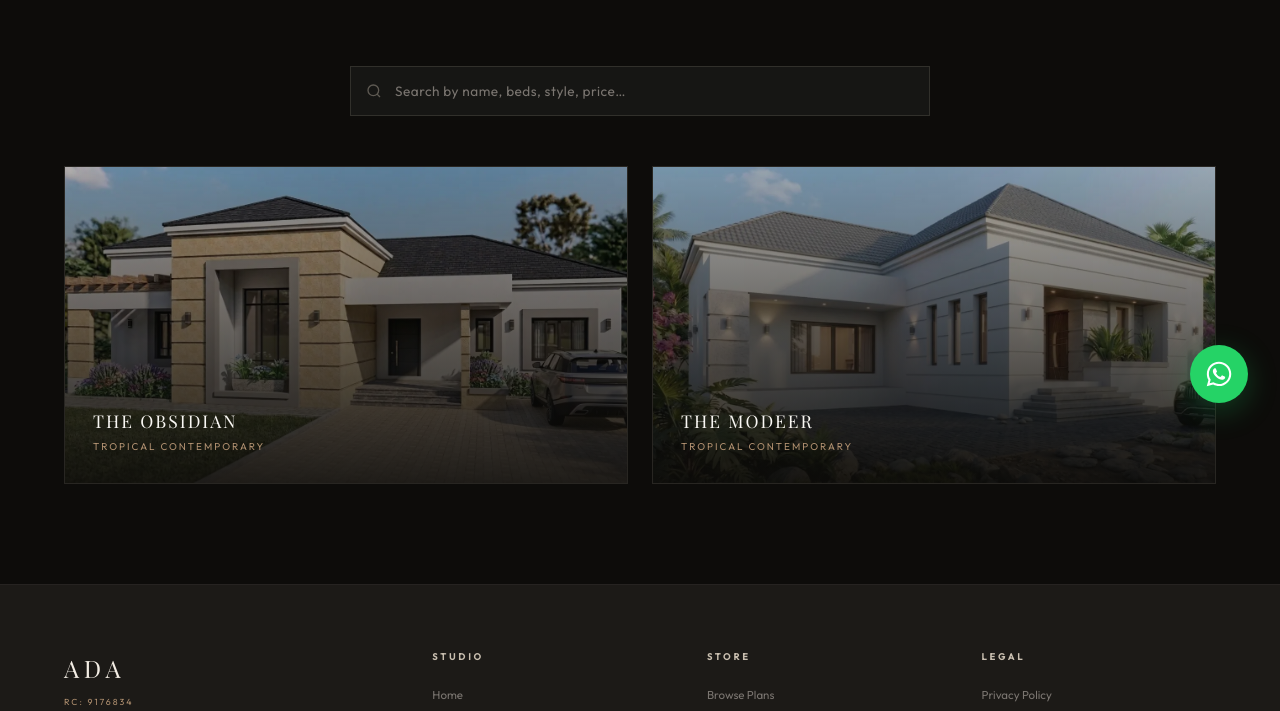
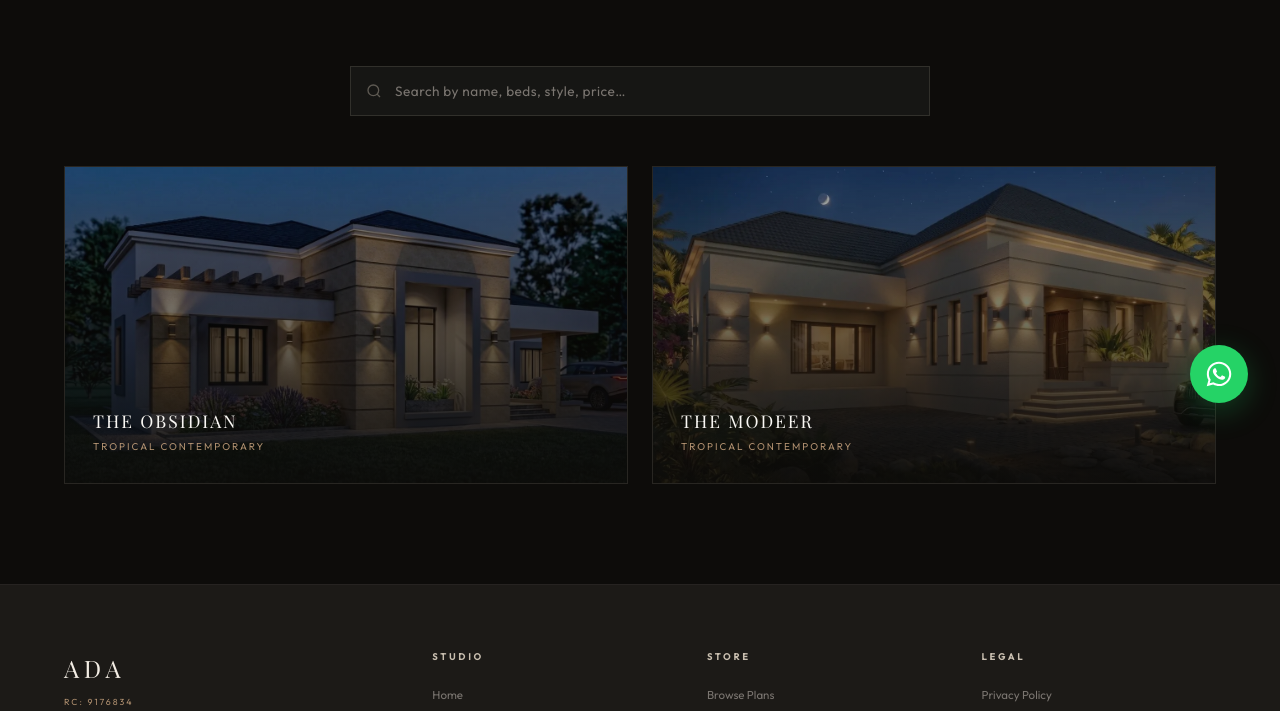
Before and after one commit to archilurdesignz-debug/Ada-web, a website: page store.html in a window 1280 px wide. Shown: the part 365-1076 px from the top of the page. Drawn offline with nearby package versions, Linux system fonts and the light colour scheme; no server answers; a web font is replaced by a local one.

Commit message:
Update store.html

```diff
--- a/store.html
+++ b/store.html
@@ -313,8 +313,8 @@ img {
 
 <script>
 const defaultPlans=[
-    {id:'obsidian-2bed',title:'The Obsidian',meta:'2 BEDS • 210 SQM',category:'Tropical Contemporary',price:'₦250,000',main_image:'images/2BED3.webp',image_urls:['images/2BED1.webp','images/2BED2.webp','images/2BED3.webp','images/2BEDS4.webp']},
-    {id:'modeer-2bed',title:'The Modeer',meta:'2 BEDS • 165 SQM',category:'Tropical Contemporary',price:'₦200,000',main_image:'images/2BEDSTY2D.webp',image_urls:['images/PSEUDO.webp','images/2BEDSTY2C.webp','images/2BEDSTY2D.webp','images/2BEDSTY2B.webp']}
+    {id:'obsidian-2bed',title:'The Obsidian',meta:'2 BEDS • 210 SQM',category:'Tropical Contemporary',price:'₦250,000',main_image:'images/2BEDS4.webp',image_urls:['images/2BED1.webp','images/2BED2.webp','images/2BED3.webp','images/2BEDS4.webp']},
+    {id:'modeer-2bed',title:'The Modeer',meta:'2 BEDS • 165 SQM',category:'Tropical Contemporary',price:'₦200,000',main_image:'images/2BEDSTY2B.webp',image_urls:['images/PSEUDO.webp','images/2BEDSTY2C.webp','images/2BEDSTY2D.webp','images/2BEDSTY2B.webp']}
 ];
 let dynamicData={},currentAction='',currentPlan='',page=1,isLoading=false,hasMore=true,searchTimeout=null,isSearchMode=false;
 
```
